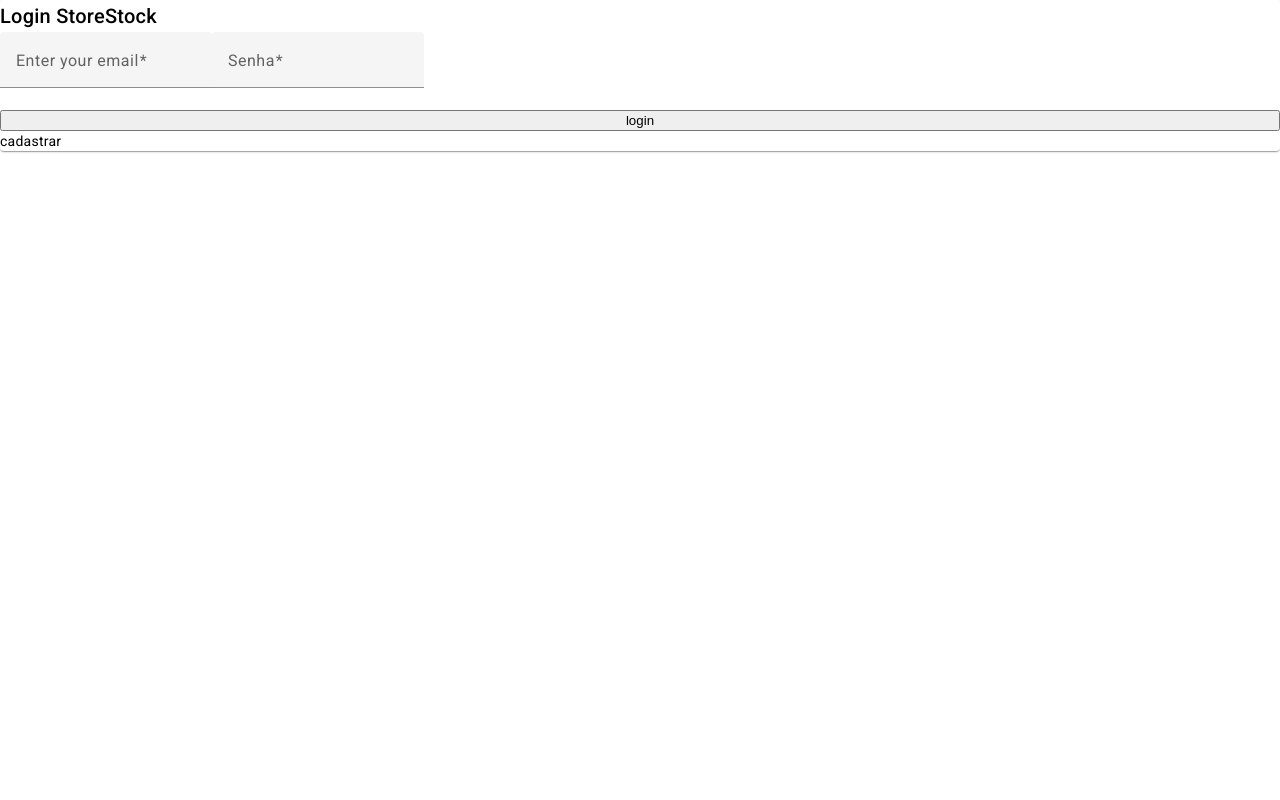
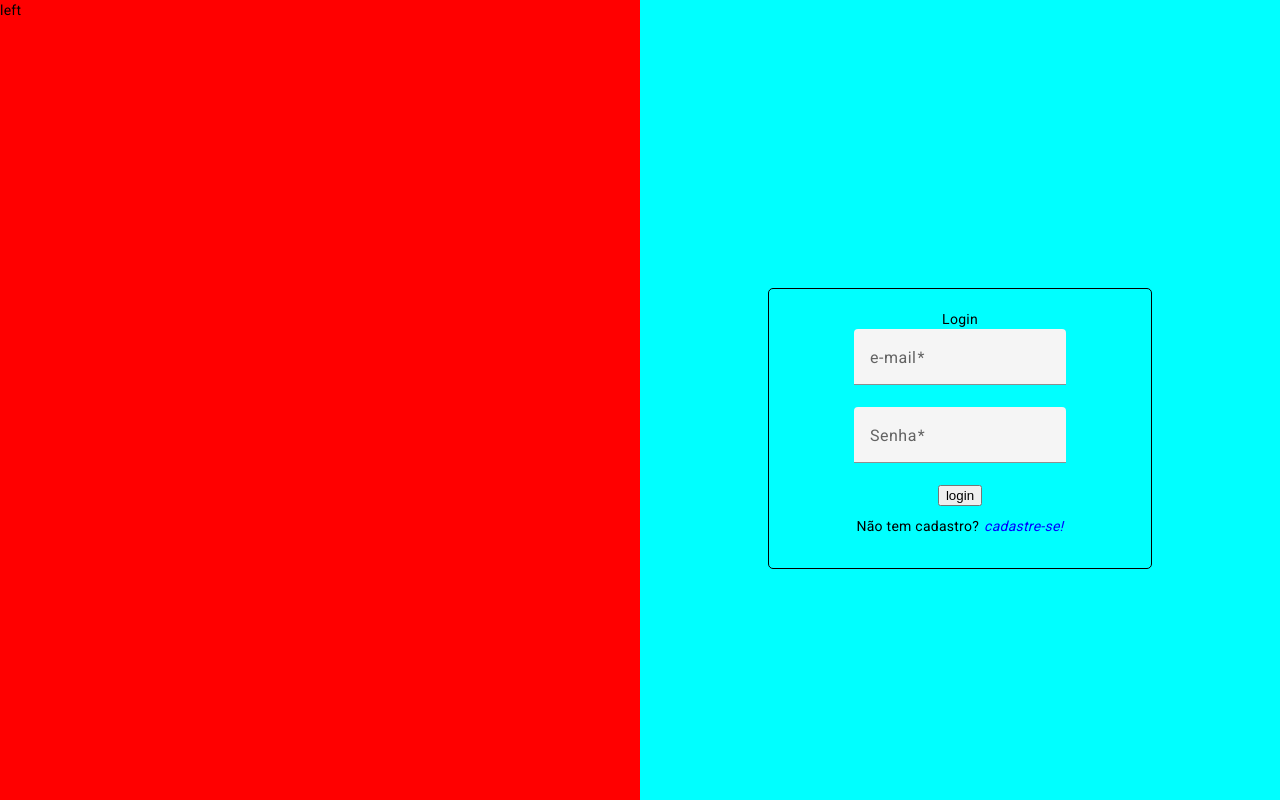
Before and after one commit to ThyagoLucas/Projex-System-Challenge-front, an Angular app: page /login in a window 1280 px wide. Built offline with nearby package versions, Linux system fonts and the light colour scheme.

Commit message:
feat: register form implemented

```diff
--- a/src/app/auth/create-account/create-account.component.css
+++ b/src/app/auth/create-account/create-account.component.css
@@ -0,0 +1,55 @@
+.registerDivMain{
+
+    height: 100vh;
+    display: flex;
+    justify-content: center;
+
+}
+
+.rigthDiv{
+    background-color: aquamarine;
+    width: 50%;
+}
+
+.leftDiv{
+
+    width: 50%;
+}
+
+.registerForm .fildInput{
+
+    display: flex;
+    align-items: center;
+    justify-content: center;
+}
+.registerForm{
+    display: flex;
+    flex-direction: column;
+    align-items: center;
+    justify-content: center;
+
+}
+
+.formContainner{
+    display: flex;
+    align-items: center;
+    justify-content: center;
+    flex-direction: column;
+    border: 1px solid black;
+    border-radius: 5px;
+    padding: 50px;
+    margin: 20%;
+
+}
+
+.spanToLogin{
+    display: flex;
+    flex-direction: row;
+    margin-top: 10px;
+}
+
+.toLogin{
+    margin-left: 5px;
+    color: blue;
+    font-style: italic
+}
--- a/src/app/auth/create-account/create-account.component.html
+++ b/src/app/auth/create-account/create-account.component.html
@@ -1 +1,42 @@
-<p>create-account works!</p>
+<div class="registerDivMain">
+
+    <div class="rigthDiv">
+        <p>left</p>
+
+
+    </div>
+
+    <div class="leftDiv">
+
+        <div class="formContainner">
+            <form class="registerForm">
+                <mat-card-title>Cadastro</mat-card-title>
+                <mat-form-field class="fildInput">
+                    <mat-label>Digite seu nome</mat-label>
+                    <input matInput placeholder="Ex: Fulano da silva" [required]="true" >
+                </mat-form-field>
+
+                <mat-form-field class="fildInput">
+                    <mat-label>Digite seu email</mat-label>
+                    <input matInput placeholder="Ex: fulano@exemplo.com" [required]="true" type="email" >
+                </mat-form-field>
+
+                <mat-form-field class="fildInput">
+                    <mat-label>Escolha uma senha</mat-label>
+                    <input matInput placeholder="min. 1 caracter" [required]="true" [minLength]="5" type="password">
+                </mat-form-field>
+
+            </form>
+
+            <button mat-raised-button >Cadastrar</button>
+
+            <span class="spanToLogin" (click)="toLogin()">Já tem cadastro?<p class="toLogin">Login</p></span>
+
+        </div>
+
+
+
+
+    </div>
+
+</div>
--- a/src/app/auth/create-account/create-account.component.ts
+++ b/src/app/auth/create-account/create-account.component.ts
@@ -1,4 +1,5 @@
 import { Component } from '@angular/core';
+import { Router } from '@angular/router';
 
 @Component({
   selector: 'app-create-account',
@@ -7,4 +8,10 @@ import { Component } from '@angular/core';
 })
 export class CreateAccountComponent {
 
+  constructor(private router:Router){ }
+
+  toLogin():void{
+    this.router.navigate(['login'])
+  }
+
 }
--- a/src/app/auth/login/login.component.css
+++ b/src/app/auth/login/login.component.css
@@ -0,0 +1,51 @@
+.loginDivMain{
+    display: flex;
+    background-color: red;
+    height: 100vh;
+}
+
+.rigthDiv{
+    display: flex;
+    flex-direction: column;
+    background-color: aqua;
+    width: 50%;
+
+
+}
+
+.formContainner{
+    padding: 20px;
+    margin: 45% 20%;
+    border: 1px solid black;
+    border-radius: 5px;
+    display: flex;
+    flex-direction: column;
+    align-items: center;
+    justify-content: center;
+
+}
+
+.leftDiv{
+    display: flex;
+    width: 50%;
+}
+
+.loginForm{
+    display: flex;
+    flex-direction: column;
+    align-items: center;
+    justify-content: center;
+}
+
+.spanToCreate{
+    display: flex;
+    flex-direction: row;
+    margin-top: 10px;
+
+}
+.pToCreate{
+    margin-left: 5px;
+    color: blue;
+    font-style: italic;
+
+}
--- a/src/app/auth/login/login.component.html
+++ b/src/app/auth/login/login.component.html
@@ -1,14 +1,24 @@
+<div class="loginDivMain">
 
-    <mat-card>
-    <mat-card-title>Login StoreStock </mat-card-title>
+   <div class="leftDiv">
+    <p>left</p>
+   </div>
 
+   <div class="rigthDiv">
 
-    <form>
+        <div class="formContainner">
+
+            <form class="loginForm">
+                <mat-card-header>Login</mat-card-header>
                 <mat-form-field  >
+                    <mat-label >e-mail</mat-label>
 
-            <mat-label >Enter your email</mat-label>
-
-            <input matInput [formTarget] name="email" placeholder="exemplo@exemplo.com"  type="email" [required]="true">
+                    <input matInput
+                        [(ngModel)]="userLogin.email"
+                        name="email"
+                        placeholder="exemplo@exemplo.com"
+                        [email]="true"
+                        [required]="true">
 
                 </mat-form-field>
 
@@ -21,14 +31,13 @@
                         [minlength]="6"
                         type="password"/>
                 </mat-form-field>
-
-
-
             </form>
 
             <button mat-raised-button (click)="login()">login</button>
-            <span (click)="toCreate()">cadastrar</span>
 
+            <span class="spanToCreate" (click)="toCreate()">Não tem cadastro?<p class="pToCreate">cadastre-se!</p></span>
 
+        </div>
+    </div>
 
-    </mat-card>
+</div>
```
Lines whose indentation alone changed are shown as unchanged.
